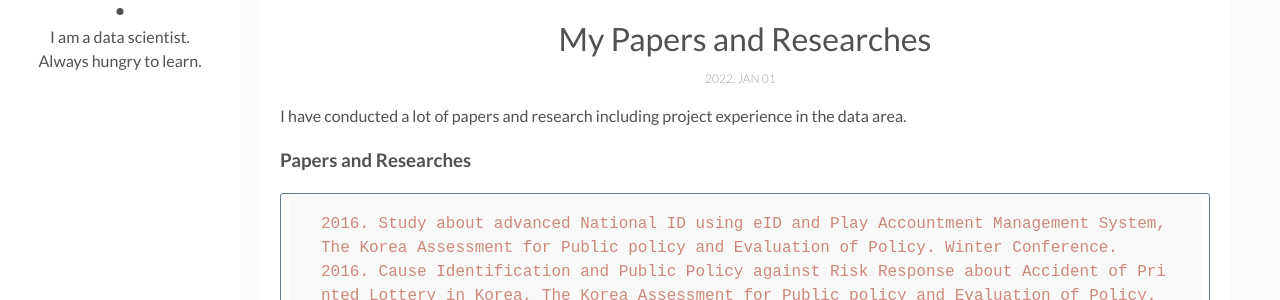
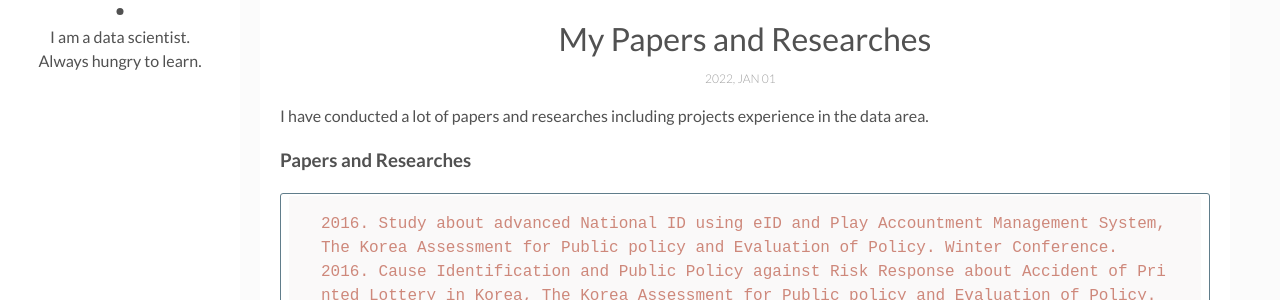
Before and after one commit to MoonHyeJung/moonhyejung.github.io, a Jekyll site: the page built from _posts/2022-01-01-papers-researches.markdown, in a window 1280 px wide and 900 px high, scrolled down 378 px. Shown: the part 154-454 px from the top of the window. Built offline with Jekyll 4.4.1, drawn with Linux system fonts in a browser that asks for light colours; comment, search, counter and statistics services are not loaded.

Commit message:
7th commit

````diff
--- a/_posts/2022-01-01-papers-researches.markdown
+++ b/_posts/2022-01-01-papers-researches.markdown
@@ -1,13 +1,13 @@
 ---
 layout: post
 title: My Papers and Researches
-date: 2022-01-01 09:00:00 +0300
+date: 2022-01-01 12:00:00 +0300
 description: You’ll find this post in your `_posts` directory. Go ahead and edit it and re-build the site to see your changes. # Add post description (optional)
 img: software.jpg # Add image post (optional)
 tags: [paper, study, research, thesis] # add tag
 ---
 
-I have conducted a lot of papers and research including project experience in the data area.
+I have conducted a lot of papers and researches including projects experience in the data area.
 
 ### Papers and Researches
 ```
````
